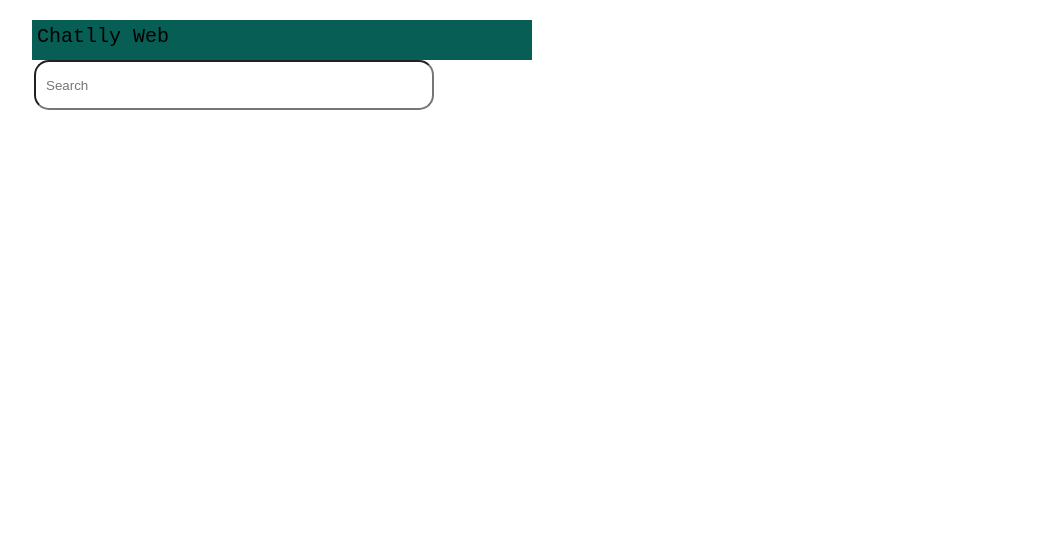
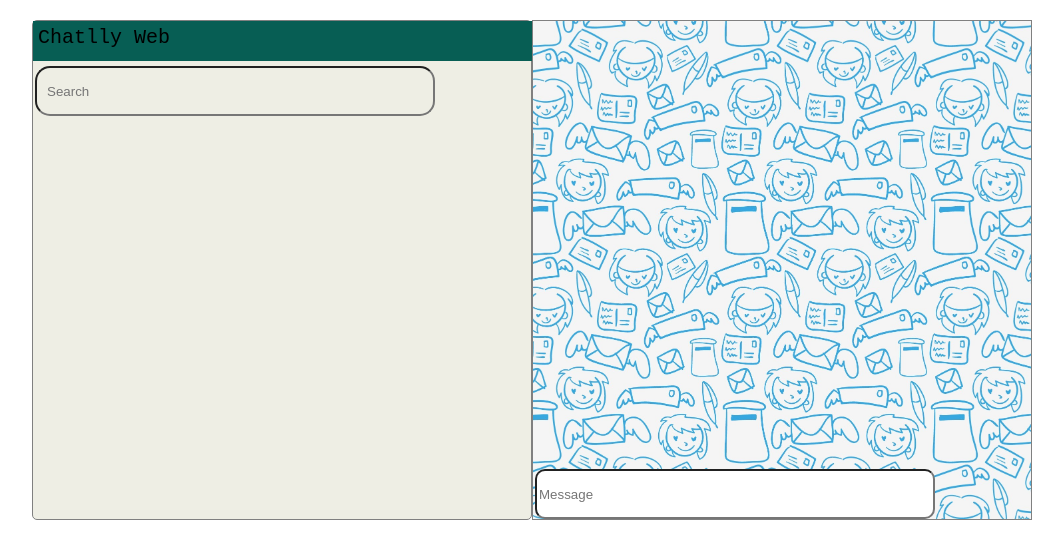
Before and after one commit to codeswot/chatlly-web, a React (Create React App) app: page / in a window 1280 px wide. Shown: the top 558 px of the page, without its empty margins (38-1101 px from the left). Built offline with nearby package versions, Linux system fonts and the light colour scheme.

Commit message:
first commit

```diff
--- a/src/App.js
+++ b/src/App.js
@@ -1,11 +1,13 @@
 import SideBar from './sideBar';
-import Users from './users'
+import Users from './users';
+import MessageBox from './messageBox';
 
 function App() {
   return (
     <div className="App">
       <SideBar/>
       <Users/>
+      <MessageBox/>
     </div>
   );
 }
--- a/src/index.css
+++ b/src/index.css
@@ -2,6 +2,8 @@
   box-sizing: border-box;
   position: relative;
   margin: 0 auto;
+  align-items: center;
+  justify-content: center;
 }
 .App{
   display: inline-flex;
@@ -12,19 +14,17 @@
   display: flex;
   background-image: url("08.jpg");
   background-size: cover;
-  background-color: rgba(133, 111, 83, 0.199);
+   border: gray solid 1px;
   width: 500px;
   height: 500px;
   align-items: flex-end;
 }
 
 .input{
-  border-color: 2px solid rgb(255, 255, 255)  ;
-  place-items: center;
   background-color: rgb(255, 255, 255);
   width: 400px;
   height: 50px;
-  border-radius: 15px;
+  border-radius: 10px;
   margin-left: 2px;
 }
 .sideBar{
@@ -34,13 +34,16 @@
   border-radius: 20px;
 }
 .users{
-  background-color: rgb(255, 255, 255);
+  background-color:  #eeeee4;
+  border-radius: 5px;
+  border: gray solid 1px;
   width: 500px;
   height: 500px;
 }
 
 .search{
   margin-left: 2px;
+  margin-top: 5px;
   padding: 10px;
   border-color: 2px solid rgb(55, 0, 255)  ;
   background-color: rgba(255, 255, 255, 0);
--- a/src/messageBox.js
+++ b/src/messageBox.js
@@ -1,9 +1,7 @@
-import { FontAwesomeIcon } from "@fortawesome/react-fontawesome";
 const MessageBox = () => {
     return (
         <div className="message-box">
             <input placeholder="Message" className="input" type="text" />
-            <FontAwesomeIcon icon="fa-sharp fa-solid fa-paper-plane-top" />
         </div>
     );
 }
```
